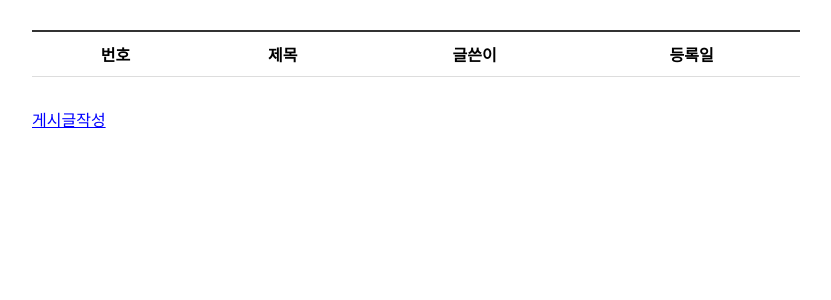
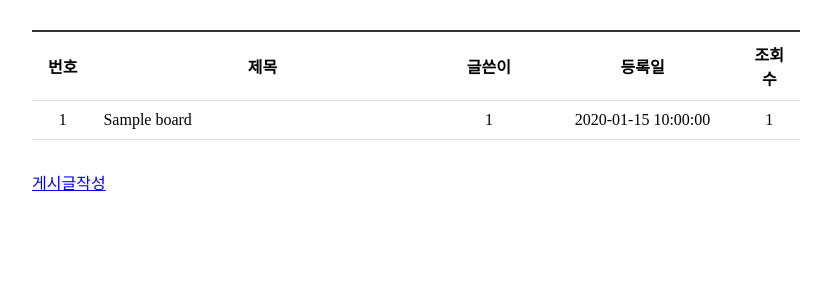
Before and after one commit to fossa0005/DynamicWeb_study, a Java web app: page /list in a window 1280 px wide. Shown: the top 300 px of the page, without its empty margins (224-1055 px from the left). Run offline with Spring Boot 4, a stand-in JSP engine, Linux system fonts and the light colour scheme; empty tables hold one stand-in row (values such as "Sample post"); data that the repository does not hold is empty; database files in the repository are not loaded; some libraries are stand-ins or nearby versions.

Commit message:
chore: work in progress

```diff
--- a/boardBoot-prj/src/main/java/com/ssafy/board/controller/BoardController.java
+++ b/boardBoot-prj/src/main/java/com/ssafy/board/controller/BoardController.java
@@ -19,7 +19,7 @@ public class BoardController {
 
 	@GetMapping("/list")
 	public String list(Model model) throws SQLException {
-		model.addAttribute("list", service.getBoardList());
+		model.addAttribute("boards", service.getBoardList());
 		return "list";
 	}
 
--- a/boardBoot-prj/src/main/java/com/ssafy/board/dao/BoardDao.java
+++ b/boardBoot-prj/src/main/java/com/ssafy/board/dao/BoardDao.java
@@ -5,8 +5,10 @@ import java.sql.PreparedStatement;
 import java.sql.ResultSet;
 import java.sql.SQLException;
 import java.util.ArrayList;
+import java.util.Collections;
 import java.util.List;
 
+import org.apache.coyote.ajp.AjpNio2Protocol;
 import org.springframework.stereotype.Component;
 
 import com.ssafy.board.model.Board;
@@ -57,6 +59,8 @@ public class BoardDao {
 			dbutil.close(rs, pstmt, conn);
 		}
 
+		Collections.sort(list, (o1, o2) -> o2.getNo() - o1.getNo());
+
 		return list;
 	}
 
--- a/boardBoot-prj/src/main/java/com/ssafy/board/dao/MemberDao.java
+++ b/boardBoot-prj/src/main/java/com/ssafy/board/dao/MemberDao.java
@@ -49,4 +49,6 @@ public class MemberDao {
 		return member;
 	}
 
+
+
 }
--- a/boardBoot-prj/src/main/webapp/WEB-INF/views/list.jsp
+++ b/boardBoot-prj/src/main/webapp/WEB-INF/views/list.jsp
@@ -11,11 +11,19 @@
 
 <body>
 	<table class="boardTable">
+		<colgroup>
+			<col style="width: 8%">
+			<col style="width: 44%">
+			<col style="width: 15%">
+			<col style="width: 25%">
+			<col style="width: 8%">
+		</colgroup>
 		<tr>
 			<th>번호</th>
 			<th>제목</th>
 			<th>글쓴이</th>
 			<th>등록일</th>
+			<th>조회수</th>
 		</tr>
 		<c:forEach var="board" items="${boards}">
 		<tr>
@@ -23,6 +31,7 @@
 			<td style="text-align: left">${board.title}</td>
 			<td>${board.writer}</td>
 			<td>${board.regDate}</td>
+			<td>${board.viewCnt}</td>
 		</tr>
 		</c:forEach>
 	</table>
--- a/boardBoot-prj/src/main/webapp/css/Style.css
+++ b/boardBoot-prj/src/main/webapp/css/Style.css
@@ -62,6 +62,7 @@ header nav{
 	width : 60%;
 	margin : 30px auto;
 	border-collapse: collapse;
+	table-layout: fixed;
 	border-top: 2px solid #333;
 }
 
```
Also changed, not shown: boardBoot-prj/src/main/java/com/ssafy/board/controller/GlobalExceptionHandler.java (+5 -4 lines), boardBoot-prj/src/main/java/com/ssafy/board/model/Board.java (+8 -0 lines).
